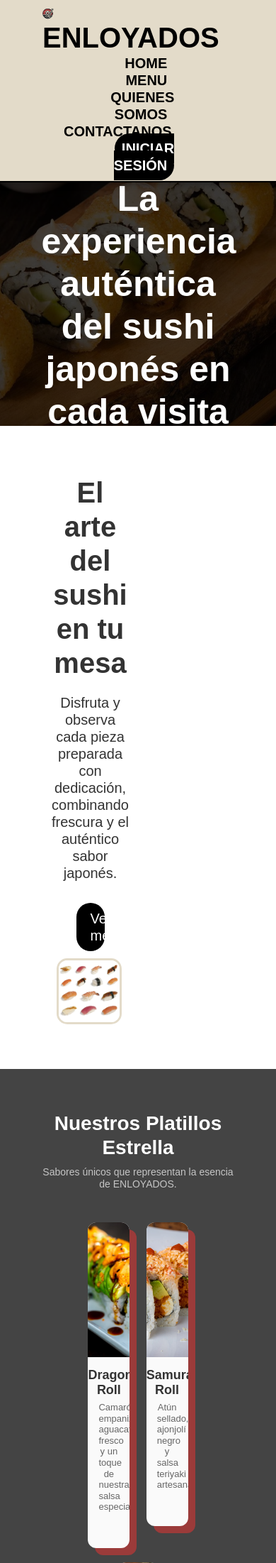
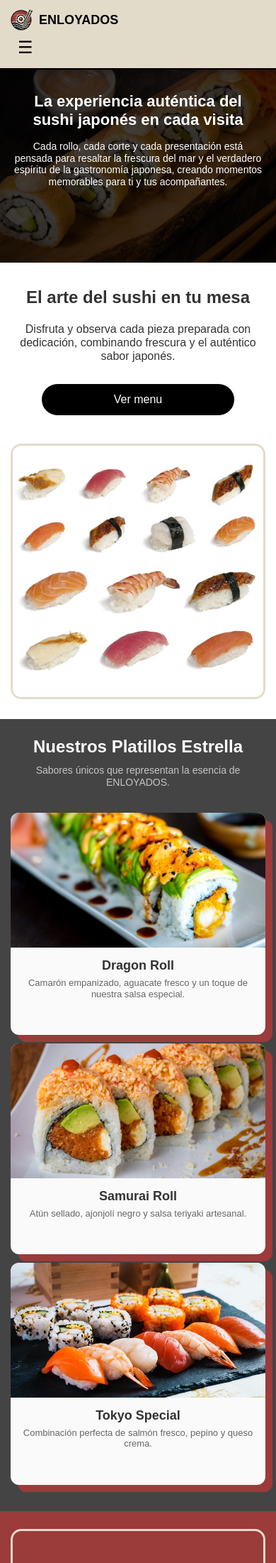
Before and after one commit to Eduard0PC/Enloyados-Sushi, a PHP site: page / in a window 390 px wide. Shown: the top 2202 px of the page at 71% size. Run offline with PHP 8.4, Linux system fonts and the light colour scheme; some web fonts are replaced; grey boxes are pictures that could not be loaded.

Commit message:
adding media querys

```diff
--- a/front/header.php
+++ b/front/header.php
@@ -5,7 +5,8 @@
       <h1>ENLOYADOS</h1>
     </a>
   </div>
-  <div class="nav">
+  <button class="menu-toggle" onclick="toggleMenu()">☰</button>
+  <div class="nav" id="navMenu">
     <a href="index.php">HOME</a>
     <a href="menu.php">MENU</a>
     <a href="about.php">QUIENES SOMOS</a>
@@ -13,3 +14,9 @@
     <a href="login.php">INICIAR SESIÓN</a>
   </div>
 </header>
+<script>
+function toggleMenu() {
+  var nav = document.getElementById('navMenu');
+  nav.classList.toggle('active');
+}
+</script>
--- a/styles.css
+++ b/styles.css
@@ -53,6 +53,8 @@ main {
 
 .logo {
   width: 30%;
+  position: relative;
+  z-index: 1001;
 }
 
 .nav {
@@ -720,3 +722,373 @@ main {
   background-color: white;
   cursor: pointer;
 }
+
+/*----------------RESPONSIVE - MOBILE------------------*/
+
+/* Menú Hamburguesa */
+.menu-toggle {
+  display: none;
+  background: none;
+  border: none;
+  font-size: 28px;
+  cursor: pointer;
+  color: black;
+  padding: 5px 10px;
+}
+
+@media (max-width: 768px) {
+  .lados {
+    padding: 10px 20px;
+  }
+
+  header {
+    position: fixed;
+    min-height: 70px;
+  }
+
+  header .lados {
+    min-height: 70px;
+    display: flex;
+    align-items: center;
+    flex-wrap: wrap;
+  }
+
+  main {
+    margin-top: 70px;
+  }
+
+  .logo {
+    flex: 1;
+    min-width: 0;
+  }
+
+  .logo a {
+    display: flex;
+    align-items: center;
+    gap: 10px;
+  }
+
+  .logo h1 {
+    font-size: 24px;
+    white-space: nowrap;
+  }
+
+  .logo img {
+    width: 40px;
+  }
+
+
+  .menu-toggle {
+    display: block;
+    position: static;
+    transform: none;
+    z-index: 1001;
+    order: 2;
+  }
+
+  .nav {
+    display: none;
+    width: 100%;
+    text-align: left;
+    margin-top: 15px;
+    padding-top: 15px;
+    border-top: 2px solid black;
+    order: 3;
+    flex-basis: 100%;
+  }
+
+  .nav.active {
+    display: block;
+  }
+
+  .nav a {
+    display: block;
+    margin: 10px 0;
+    padding: 12px;
+    font-size: 18px;
+  }
+
+  .nav a:last-child {
+    margin-top: 15px;
+  }
+
+  .banner {
+    height: 350px;
+  }
+
+  .banner-cont {
+    width: 90%;
+    padding-top: 80px;
+  }
+
+  .banner-cont h2 {
+    font-size: 28px;
+    margin-bottom: 20px;
+  }
+
+  .banner-cont p {
+    font-size: 16px;
+    width: 100%;
+  }
+
+  .menu,
+  .star-dishes,
+  .about,
+  .testimonios {
+    padding: 30px 20px;
+  }
+
+  .menu-left,
+  .menu-right {
+    display: block;
+    width: 100%;
+    text-align: center;
+  }
+
+  .menu-right {
+    margin-top: 30px;
+  }
+
+  .menu-right img {
+    width: 100%;
+  }
+
+  .menu-left h3,
+  .about-right h3 {
+    font-size: 28px;
+  }
+
+  .menu-left p,
+  .about-right p {
+    font-size: 18px;
+  }
+
+  .button {
+    width: 60%;
+    font-size: 18px;
+  }
+
+  .dish-card {
+    width: 100%;
+    margin: 15px 0;
+    display: block;
+  }
+
+  .dish-cont {
+    padding: 0;
+  }
+
+  .star-dishes h3 {
+    font-size: 24px;
+  }
+
+  .about {
+    text-align: center;
+  }
+
+  .about iframe {
+    display: block;
+    width: 100%;
+    height: 250px;
+    margin-bottom: 30px;
+  }
+
+  .about-right {
+    display: block;
+    width: 100%;
+  }
+
+  .testimonios {
+    padding: 40px 20px;
+  }
+
+  .testimonios h3 {
+    font-size: 28px;
+    margin-bottom: 30px;
+  }
+
+  .test-card {
+    display: block;
+    width: 100%;
+    margin: 20px 0;
+  }
+
+  .contact-page {
+    padding: 40px 20px;
+  }
+
+  .reserv-form-card {
+    width: 100%;
+    padding: 25px 20px;
+  }
+
+  .reserv-title {
+    font-size: 28px;
+  }
+
+  .reserv-sub {
+    font-size: 16px;
+  }
+
+  .login-page {
+    padding: 40px 20px;
+  }
+
+  .login-form {
+    width: 100%;
+    max-width: 350px;
+  }
+
+  .dashboard-info {
+    padding: 100px 20px;
+  }
+
+  .dashboard-info h1 {
+    font-size: 32px;
+  }
+
+  .dashboard-info p {
+    font-size: 18px;
+  }
+
+  .users-page {
+    padding: 30px 20px;
+  }
+
+  .users-page h2 {
+    font-size: 28px;
+  }
+
+  .users_form {
+    width: 100%;
+    padding: 25px 20px;
+  }
+
+  .botones a {
+    display: inline-block;
+    margin: 10px 5px;
+    font-size: 16px;
+    padding: 8px 15px;
+  }
+
+  .users_table {
+    font-size: 14px;
+    display: block;
+    overflow-x: auto;
+  }
+
+  .users_table th,
+  .users_table td {
+    padding: 8px;
+    font-size: 12px;
+  }
+
+  .about-page {
+    padding: 40px 20px;
+  }
+
+  .about-page h1 {
+    font-size: 28px;
+  }
+
+  .about-left {
+    display: block;
+    width: 100%;
+    font-size: 18px;
+    margin-bottom: 30px;
+  }
+
+  .about-right {
+    display: block;
+    width: 100%;
+    margin-left: 0;
+  }
+
+  .about-page iframe {
+    height: 250px;
+  }
+
+  .menu h1 {
+    font-size: 28px;
+    margin-bottom: 40px;
+  }
+}
+
+@media (max-width: 480px) {
+  .lados {
+    padding: 10px 15px;
+  }
+
+  .logo h1 {
+    font-size: 18px;
+    white-space: nowrap;
+  }
+
+  .logo img {
+    width: 32px;
+  }
+
+  .logo a {
+    gap: 8px;
+  }
+
+  .menu-toggle {
+    font-size: 24px;
+  }
+
+  .banner {
+    height: 300px;
+  }
+
+  .banner-cont {
+    padding-top: 60px;
+  }
+
+  .banner-cont h2 {
+    font-size: 22px;
+    margin-bottom: 15px;
+  }
+
+  .banner-cont p {
+    font-size: 14px;
+  }
+
+  .menu,
+  .star-dishes,
+  .about,
+  .testimonios {
+    padding: 25px 15px;
+  }
+
+  .menu-left h3,
+  .about-right h3,
+  .testimonios h3,
+  .star-dishes h3 {
+    font-size: 24px;
+  }
+
+  .menu-left p,
+  .about-right p {
+    font-size: 16px;
+  }
+
+  .button {
+    width: 80%;
+    font-size: 16px;
+    padding: 12px 20px;
+  }
+
+  .dish-card {
+    margin: 12px 0;
+  }
+
+  .test-card {
+    padding: 20px;
+    margin: 15px 0;
+  }
+
+  .nav a {
+    font-size: 16px;
+    padding: 10px;
+  }
+}
```
Also changed, not shown: front/header2.php (+8 -1 lines).
